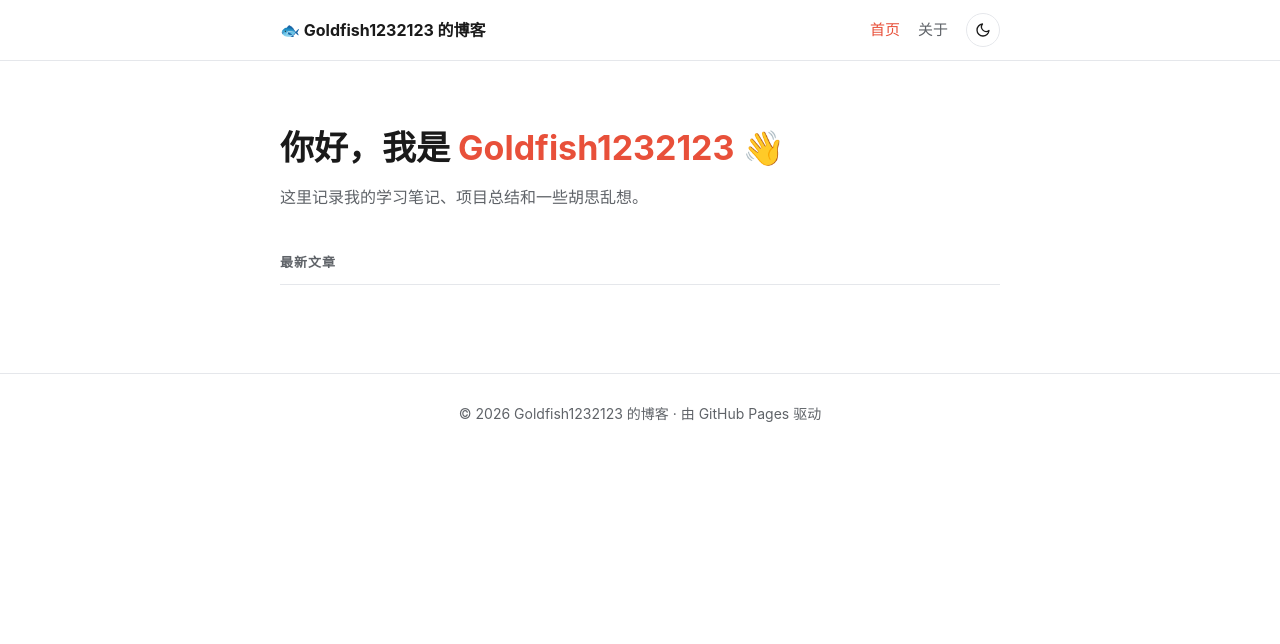
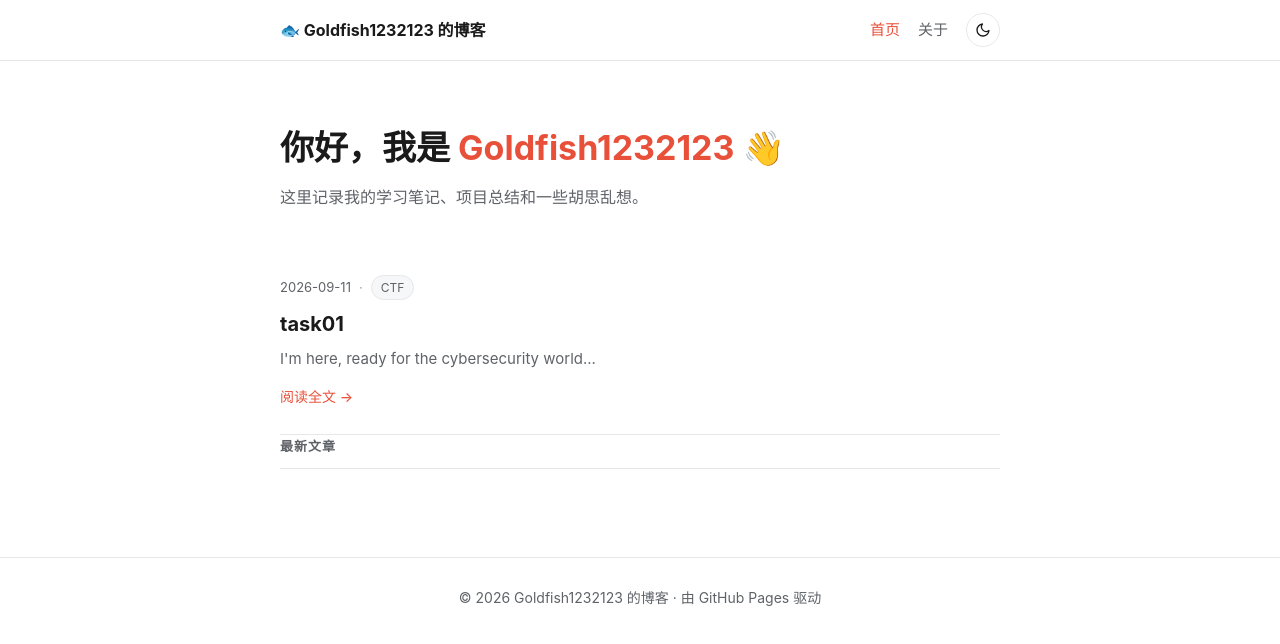
Before and after one commit to Goldfish1232123/Goldfish1232123.github.io, a plain HTML site: page index.html in a window 1280 px wide. Drawn offline with Linux system fonts and the light colour scheme; files whose address does not match are found by name.

Commit message:
Update index.html

```diff
--- a/index.html
+++ b/index.html
@@ -37,6 +37,16 @@
     </section>
 
     <section class="post-list">
+            <article class="post-card">
+        <div class="post-meta">
+          <time datetime="2026-09-11">2026-09-11</time>
+          <span class="dot" aria-hidden="true">·</span>
+          <span class="tag">CTF</span>
+        </div>
+        <h3><a href="posts/task01.html">task01</a></h3>
+        <p class="excerpt">I'm here, ready for the cybersecurity world...</p>
+        <a class="read-more" href="posts/task01.html">阅读全文 →</a>
+      </article>
       <h2 class="section-title">最新文章</h2>
 
       <!-- 以后写新的 CTF Writeup，就复制下面这个 article 卡片到最上面 -->
```
